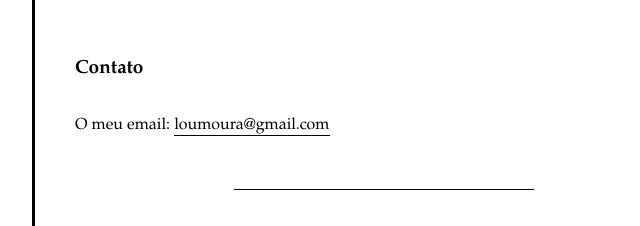
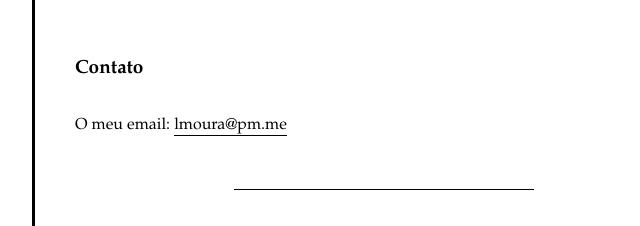
Before and after one commit to loumoura/loumoura.github.io, a plain HTML site: page about_me/index.html in a window 1280 px wide. Shown: the part 1094-1320 px from the top of the page, 388-1028 px from the left. Drawn offline with nearby package versions, Linux system fonts and the light colour scheme; some packages are replaced by stand-ins of ours.

Commit message:
Update about_me/index.html

```diff
--- a/about_me/index.html
+++ b/about_me/index.html
@@ -110,7 +110,7 @@ Durante uma década, fui <strong>Director</strong> de uma empresa de construçã
 
 <h3 id="contato">Contato</h3>
 
-<p>O meu email: <a href="mailto:loumoura@gmail.com">loumoura@gmail.com</a></p>
+<p>O meu email: <a href="mailto:lmoura@pm.me">lmoura@pm.me</a></p>
 
 <hr />
 
```
